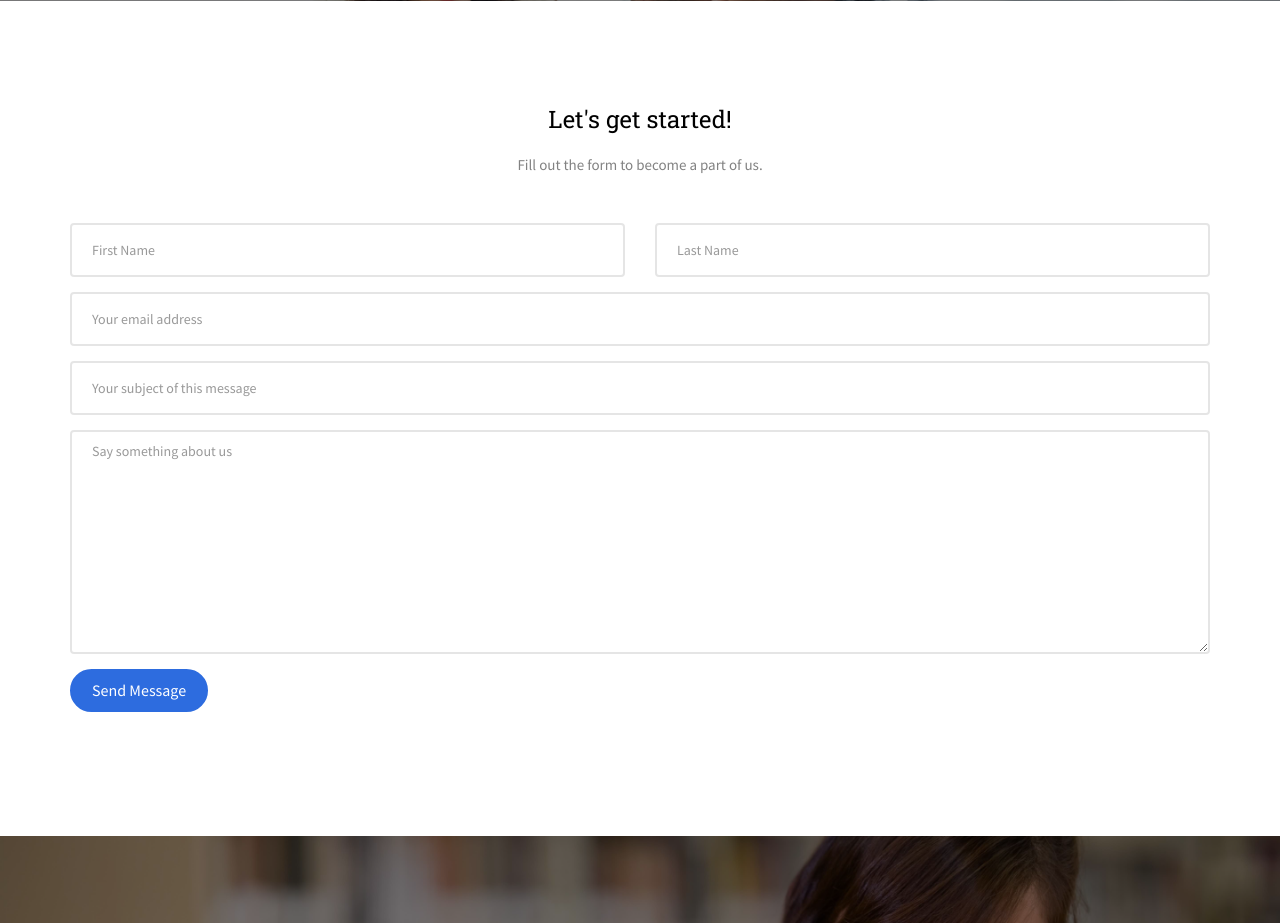
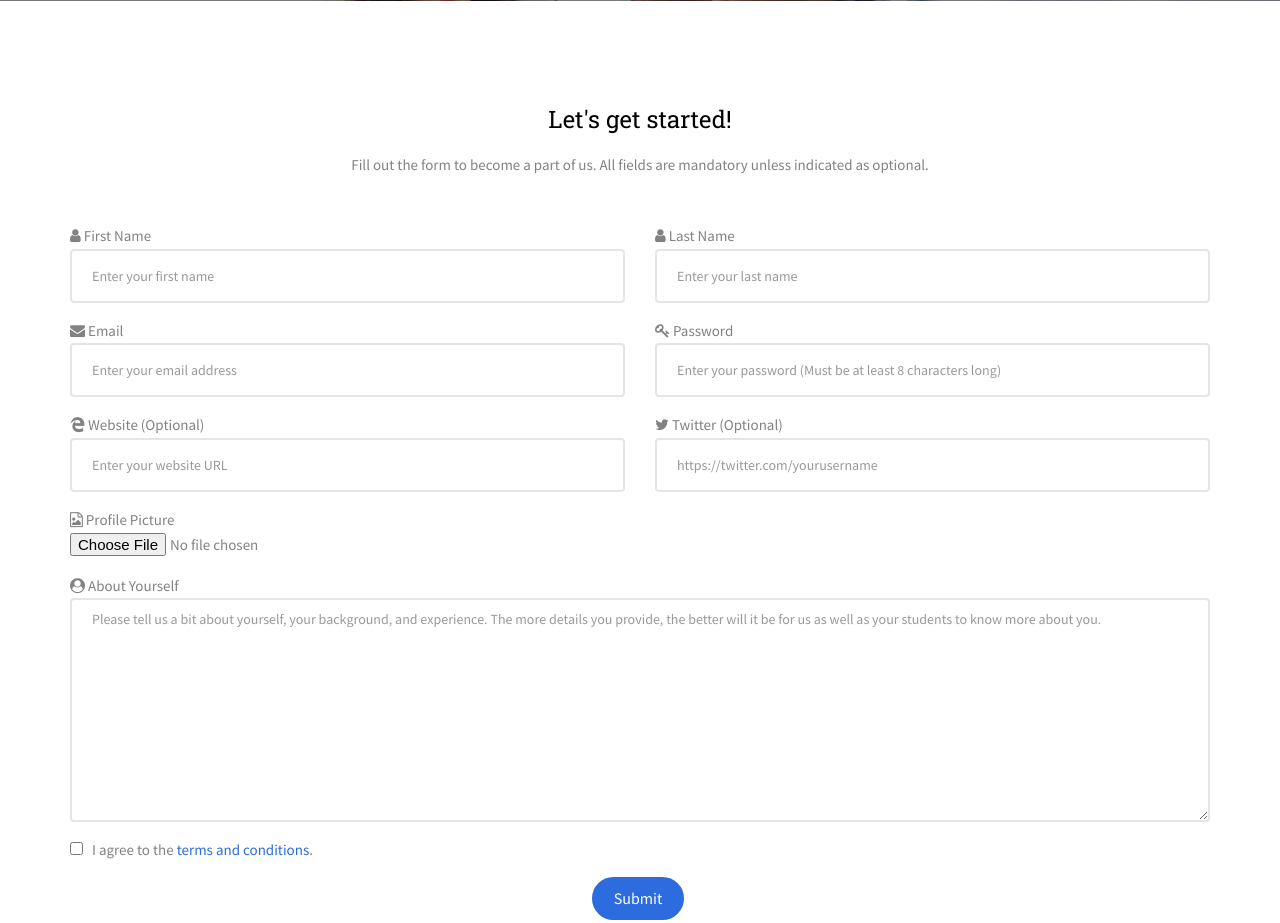
Before and after one commit to vladimirdj/openlearn, a PHP site: page /signup.php in a window 1280 px wide. Shown: the part 1788-2711 px from the top of the page. Run offline with PHP 8.4, Linux system fonts and the light colour scheme; some libraries are stand-ins or nearby versions; some web fonts are replaced.

Commit message:
Improved signup form layout.

```diff
--- a/signup.php
+++ b/signup.php
@@ -235,41 +235,68 @@
 			<div class="row">
 				<div class="col-md-12 animate-box">
 					<h3 class="text-center">Let's get started!</h3>
-					<p class="text-center">Fill out the form to become a part of us.</p> <br>
+					<p class="text-center">Fill out the form to become a part of us.&nbsp;All fields are mandatory unless indicated as optional.</p> <br>
 					<form action="#">
 						<div class="row form-group">
 							<div class="col-md-6">
-								<!-- <label for="fname">First Name</label> -->
-								<input type="text" id="fname" class="form-control" placeholder="First Name" required>
+								<i class="fa fa-user"></i>&nbsp;First Name
+								<input type="text" id="fname" class="form-control" placeholder="Enter your first name" required>
 							</div>
 							<div class="col-md-6">
-								<!-- <label for="lname">Last Name</label> -->
-								<input type="text" id="lname" class="form-control" placeholder="Last Name" required>
+								<!-- <label for="lname">Last Name</label> --><i class="fa fa-user"></i>&nbsp;Last Name
+								<input type="text" id="lname" class="form-control" placeholder="Enter your last name" required>
 							</div>
 						</div>
 
 						<div class="row form-group">
-							<div class="col-md-12">
-								<!-- <label for="email">Email</label> -->
-								<input type="text" id="email" class="form-control" placeholder="Your email address" required>
+							<div class="col-md-6">
+								<!-- <label for="email">Email</label> --><i class="fa fa-envelope"></i>&nbsp;Email
+								<input type="email" id="email" class="form-control" placeholder="Enter your email address" required>
+							</div>
+
+							<div class="col-md-6">
+								<i class="fa fa-key"></i>&nbsp;Password
+								<input type="password" id="password" class="form-control" placeholder="Enter your password (Must be at least 8 characters long)" required>
 							</div>
 						</div>
 
 						<div class="row form-group">
+							<div class="col-md-6">
+								<i class="fa fa-edge"></i>&nbsp;Website&nbsp;(Optional)
+								<input type="text" id="website" class="form-control" placeholder="Enter your website URL" required>
+							</div>
+
+							<div class="col-md-6">
+								<i class="fa fa-twitter"></i>&nbsp;Twitter&nbsp;(Optional)
+								<input type="text" id="twitter" class="form-control" placeholder="https://twitter.com/yourusername" required>
+							</div>
+						</div>
+
+						<div class="form-group row">
 							<div class="col-md-12">
-								<!-- <label for="subject">Subject</label> -->
-								<input type="text" id="subject" class="form-control" placeholder="Your subject of this message">
-							</div>
+    						<i class="fa fa-file-image-o"></i>&nbsp;Profile Picture
+    						<input type="file" accept="image/*" class="form-control-file" id="profilepic">
+  						</div>
 						</div>
 
 						<div class="row form-group">
 							<div class="col-md-12">
-								<!-- <label for="message">Message</label> -->
-								<textarea name="message" id="message" cols="30" rows="10" class="form-control" placeholder="Say something about us"></textarea>
+								<i class="fa fa-user-circle"></i>&nbsp;About Yourself
+								<textarea name="about" id="about" cols="30" rows="10" class="form-control" placeholder="Please tell us a bit about yourself, your background, and experience. The more details you provide, the better will it be for us as well as your students to know more about you." required></textarea>
 							</div>
 						</div>
+
+						<div class="row form-check form-group">
+							<div class="col-md-12">
+    						<input class="form-check-input" type="checkbox" value="agree">
+    						&nbsp;&nbsp;I agree to the <a href="#">terms and conditions</a>.
+							</div>
+						</div>
+
 						<div class="form-group">
-							<input type="submit" value="Send Message" class="btn btn-primary">
+							<div class="text-center">
+								<input type="submit" value="Submit" class="btn btn-primary">
+							</div>
 						</div>
 
 					</form>
```
